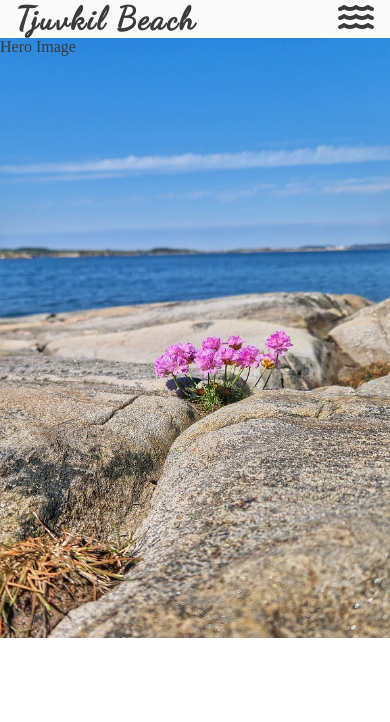
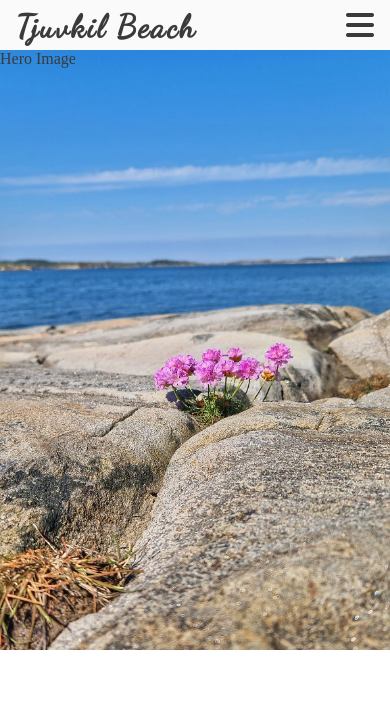
Before and after one commit to SofiaNords/beach-club, a plain HTML site: page index.html in a window 390 px wide. Shown: the top 722 px of the page. Drawn offline with Linux system fonts and the light colour scheme.

Commit message:
Style Header and nav menu mobil device

```diff
--- a/assets/css/style.css
+++ b/assets/css/style.css
@@ -20,10 +20,11 @@ body {
 /* Header */
 header {
     background-color: #fafafa;
-    padding: 0 1rem;
+    padding: 0.5rem 1rem;
     position: fixed;
     z-index: 99;
     width: 100%;
+    height: 50px;
     display: flex;
     justify-content: space-between;
     align-items: baseline;
@@ -44,10 +45,12 @@ h1 {
     letter-spacing: 4px;
     list-style-type: none;
     font-family: 'Open Sans', sans-serif;
+    padding: 0.5rem 1rem;
 }
 
 #menu>li {
     margin-bottom: 0.5em;
+    text-align: right;
 }
 
 /* Navbar styles with dropdown toggle */
@@ -78,7 +81,7 @@ nav {
 main {
     /* Make main element take up any surplus space to push footer down */
     flex: 1 0 auto;
-    margin-top: 38.4px;
+    margin-top: 50px;
 }
 
 /* Hero section */
@@ -106,6 +109,7 @@ footer {
 @media screen and (min-width: 768px) {
 
     /* Header */
+
     nav {
         display: block;
         position: relative;
--- a/index.html
+++ b/index.html
@@ -20,7 +20,7 @@
         </a>
         <input type="checkbox" id="nav-toggle" name="nav-toggle">
         <label for="nav-toggle" class="nav-toggle-label">
-            <i class="fa-solid fa-water" aria-hidden="true"></i>
+            <i class="fa-solid fa-bars"></i>
         </label>
         <nav>
             <ul id="menu">
```
